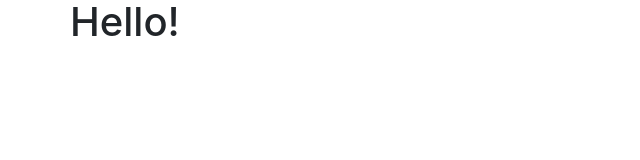
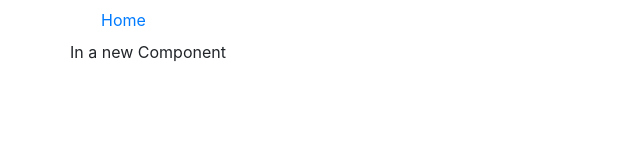
Before and after one commit to anealkeshi/-reactjs-training, a React app: page / in a window 1280 px wide. Shown: the whole page, without its empty margins (0-640 px from the left). Built offline with nearby package versions, Linux system fonts and the light colour scheme.

Commit message:
Multiple components

```diff
--- /dev/null
+++ b/src/app/components/Header.js
@@ -0,0 +1,17 @@
+import React from "react";
+
+export class Header extends React.Component {
+  render(){
+    return(
+        <nav className="navbar navbar-default">
+          <div className="container">
+            <div className="navbar-header">
+              <ul className="nav navbar-nav">
+                <li><a href="#">Home</a></li>
+              </ul>
+            </div>
+          </div>
+        </nav>
+    );
+  }
+}
--- /dev/null
+++ b/src/app/components/Home.js
@@ -0,0 +1,12 @@
+import React from "react";
+
+export class Home extends React.Component {
+
+  render(){
+    return(
+      <div>
+        <p>In a new Component</p>
+      </div>
+    );
+  }
+}
--- a/src/app/index.js
+++ b/src/app/index.js
@@ -1,5 +1,8 @@
 import React, { Component } from "react";
-import { render } from "react-dom"
+import { render } from "react-dom";
+
+import { Header } from "./components/Header";
+import { Home } from "./components/Home";
 
 class App extends Component {
 
@@ -9,10 +12,14 @@ class App extends Component {
         <div className="container">
           <div className="row">
             <div className="col-xs-10 col-xs-offset-1">
-              <h1>Hello!</h1>
+              <Header/>
             </div>
           </div>
-
+          <div className="row">
+            <div className="col-xs-10 col-xs-offset-1">
+              <Home/>
+            </div>
+          </div>
         </div>
     );
   }
--- a/src/index.html
+++ b/src/index.html
@@ -5,8 +5,9 @@
     <meta name="viewport"
           content="width=device-width, user-scalable=no, initial-scale=1.0, maximum-scale=1.0, minimum-scale=1.0">
     <meta http-equiv="X-UA-Compatible" content="ie=edge">
+    <title>ReactJS Training</title>
     <link rel="stylesheet" href="https://maxcdn.bootstrapcdn.com/bootstrap/4.0.0-beta/css/bootstrap.min.css" integrity="sha384-/Y6pD6FV/Vv2HJnA6t+vslU6fwYXjCFtcEpHbNJ0lyAFsXTsjBbfaDjzALeQsN6M" crossorigin="anonymous">
-    <title>ReactJS Training</title>
+
 </head>
 <body>
   <div id="app">
```
